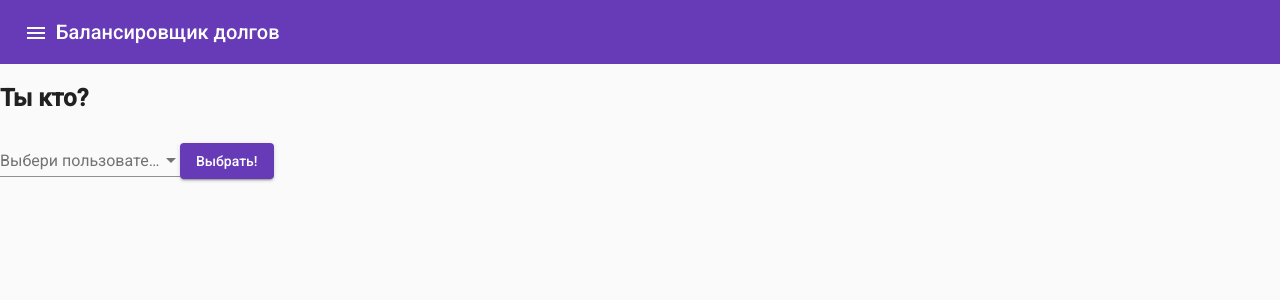
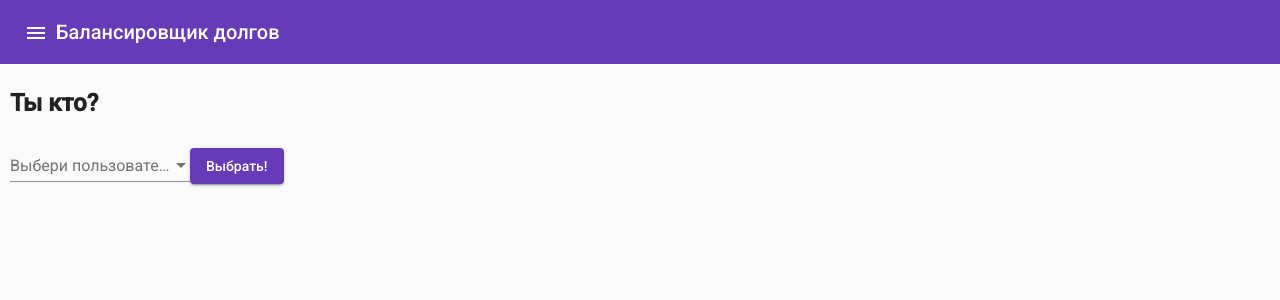
Before and after one commit to GlebkaF/debt-balancer, an Angular app: page /login in a window 1280 px wide. Shown: the top 300 px of the page. Built offline with nearby package versions, Linux system fonts and the light colour scheme.

Commit message:
Исправляет горизонтальные отступы в приложении

```diff
--- a/src/app/add-purchase-page/add-purchase-page.component.css
+++ b/src/app/add-purchase-page/add-purchase-page.component.css
@@ -1,7 +1,6 @@
 .purchase-form-page{
   display: flex;
   flex: 1;
-  padding: 5px 10px;
 }
 
 .purchase-form {
--- a/src/app/app-routing.module.ts
+++ b/src/app/app-routing.module.ts
@@ -5,13 +5,14 @@ import { BalancePageComponent } from './balance-page/balance-page.component';
 import { AddPurchasePageComponent } from './add-purchase-page/add-purchase-page.component';
 import { AuthGuardService } from './auth-guard.service';
 import { LoginPageComponent } from './login-page/login-page.component';
+import { PayDebtPageComponent } from './pay-debt-page/pay-debt-page.component';
 
 
 
 const routes: Routes = [
   { path: 'balance', component: BalancePageComponent, canActivate: [AuthGuardService] },
   { path: 'add-purchase', component: AddPurchasePageComponent, canActivate: [AuthGuardService] },
-  { path: 'pay-debt', component: AddPurchasePageComponent, canActivate: [AuthGuardService] },
+  { path: 'pay-debt', component: PayDebtPageComponent, canActivate: [AuthGuardService] },
   { path: 'login', component: LoginPageComponent },
   { path: '**', redirectTo: '/add-purchase',  pathMatch: 'full' },
 ];
--- a/src/app/app.component.css
+++ b/src/app/app.component.css
@@ -1,3 +1,8 @@
+.app-container {
+  padding-top: 5px;
+  padding-left: 10px;
+  padding-right: 10px;
+}
 .sidenav-container {
     height: 100%;
   }
--- a/src/app/app.component.html
+++ b/src/app/app.component.html
@@ -26,6 +26,8 @@
       </button>
       <span>Балансировщик долгов</span>
     </mat-toolbar>
-    <router-outlet></router-outlet>
+    <div class="app-container">
+      <router-outlet></router-outlet>
+    </div>
   </mat-sidenav-content>
 </mat-sidenav-container>
```
